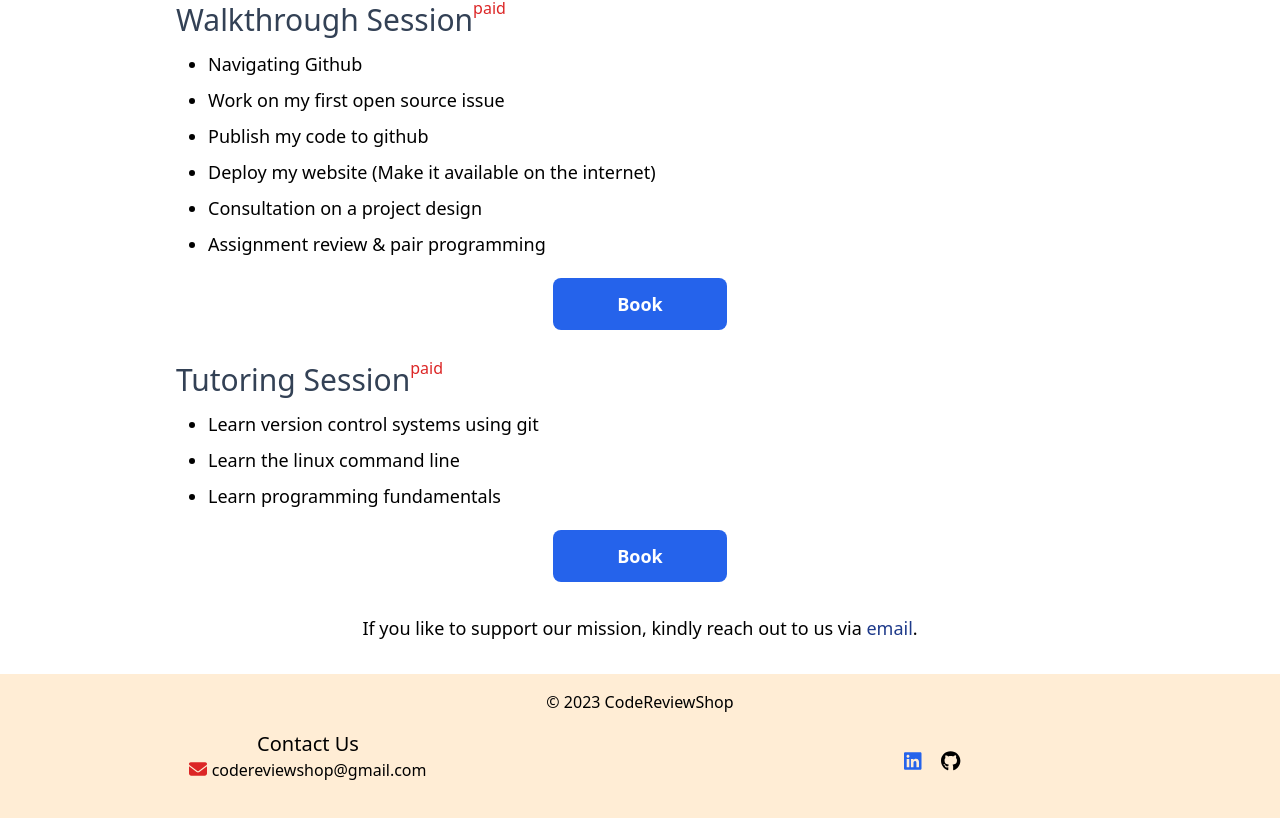
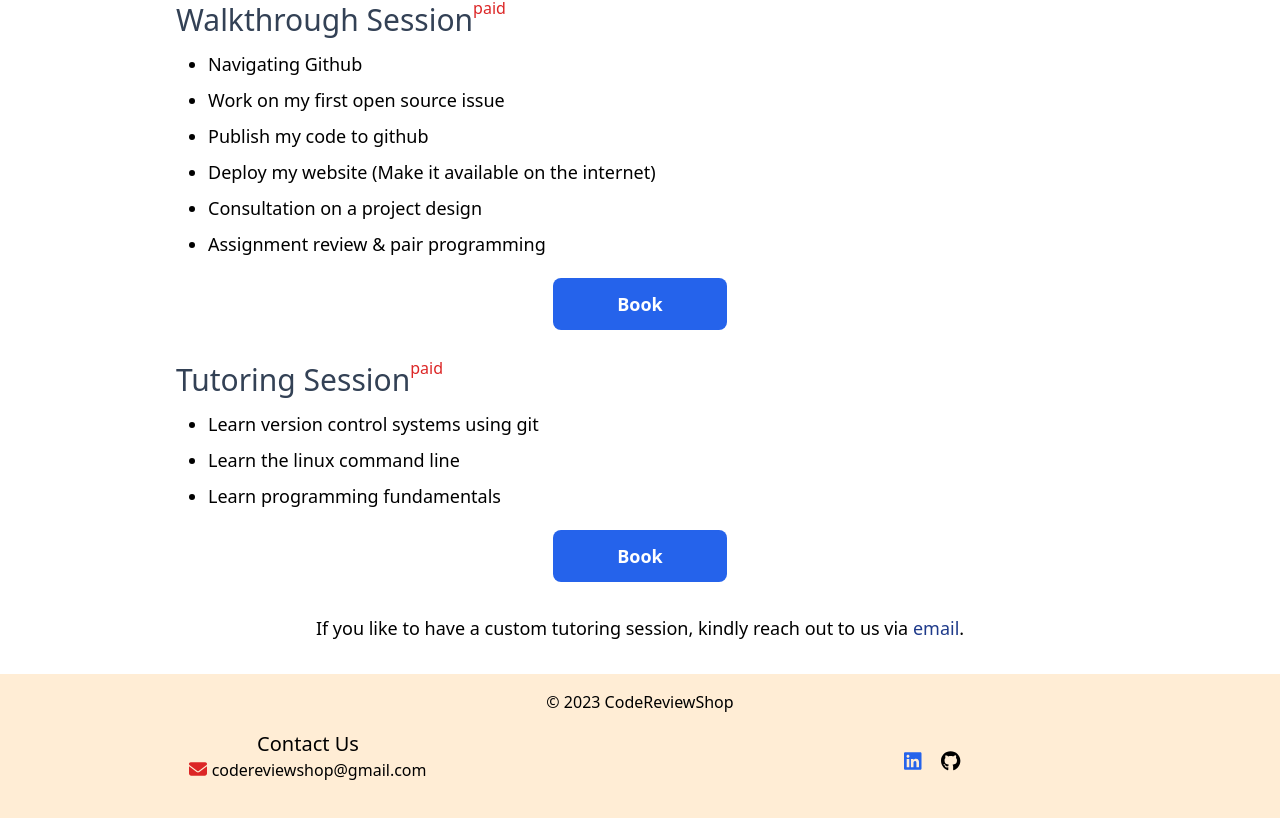
Before and after one commit to project-graveyard/codereviewshop, a Vue app: page /services in a window 1280 px wide. Shown: the part 502-1320 px from the top of the page. Built offline with nearby package versions, Linux system fonts and the light colour scheme.

Commit message:
add ideas

```diff
--- a/src/views/ServiceView.vue
+++ b/src/views/ServiceView.vue
@@ -1,4 +1,18 @@
 <script setup>
+/*
+ * Bundles
+ * Walkthroough Session
+ *    Navigating Github(Pushing, pulling, commiting, how to keep up a good streak for code interview etc)
+ *    Assignment Review
+ *    Code debugging
+ *    Technical Requirement analysis for software project
+ *
+ *Semester-wide Tutoring Session
+      Git(Version control)
+      foundational programming concepts(Understanding Data structures, Algorithms)
+*     Software Development Life Cycle(Key to every project success)
+*     Become a command line pro
+ */
 const service_list = [
   {
     heading: "Code Review Session",
@@ -60,7 +74,8 @@ const service_list = [
 
     <div class="text-lg text-center my-8 mx-3">
       <p>
-        If you like to support our mission, kindly reach out to us via
+        If you like to have a custom tutoring session, kindly reach out to us
+        via
         <a href="mailto:codereviewshop@gmail.com" class="text-blue-900">email</a
         >.
       </p>
```
